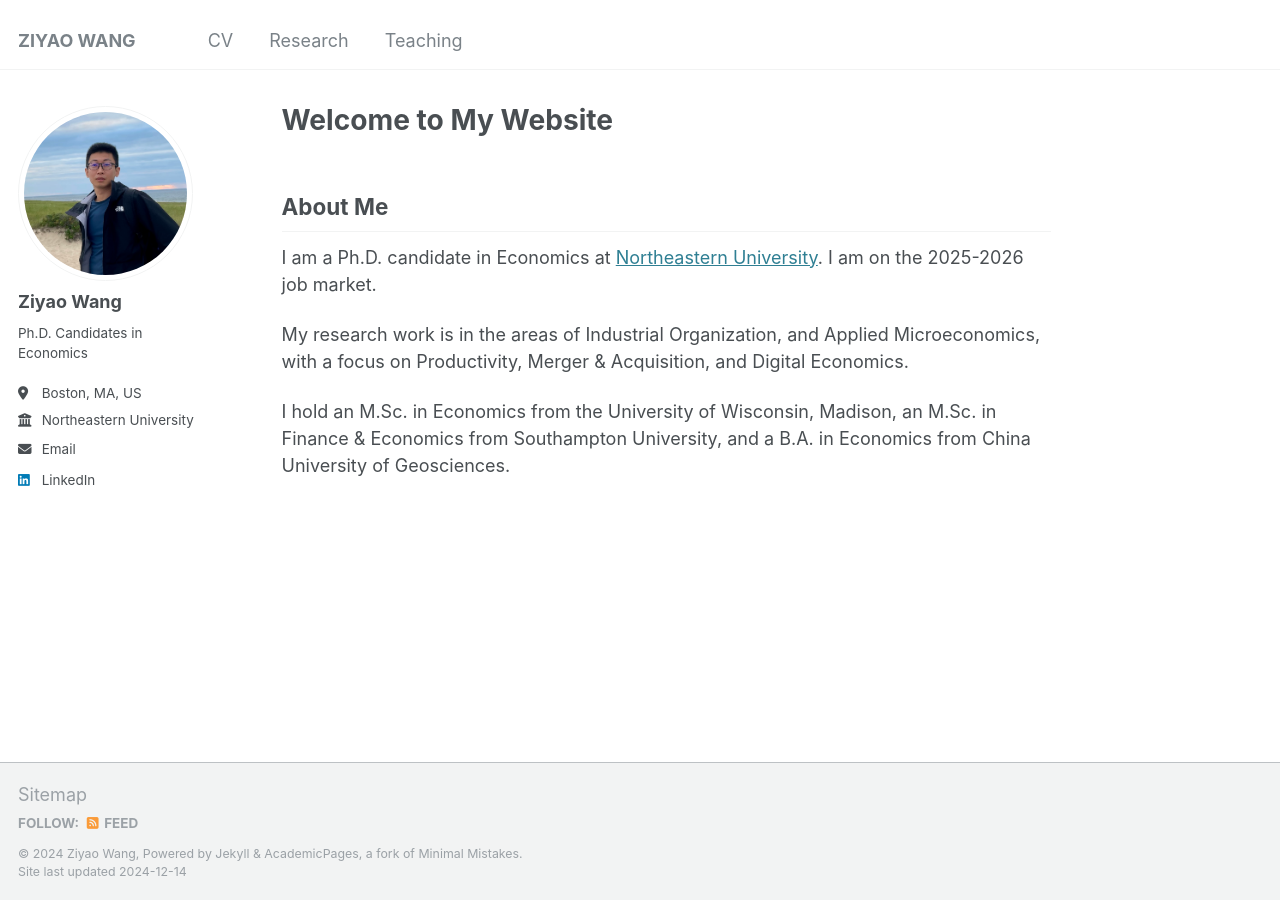
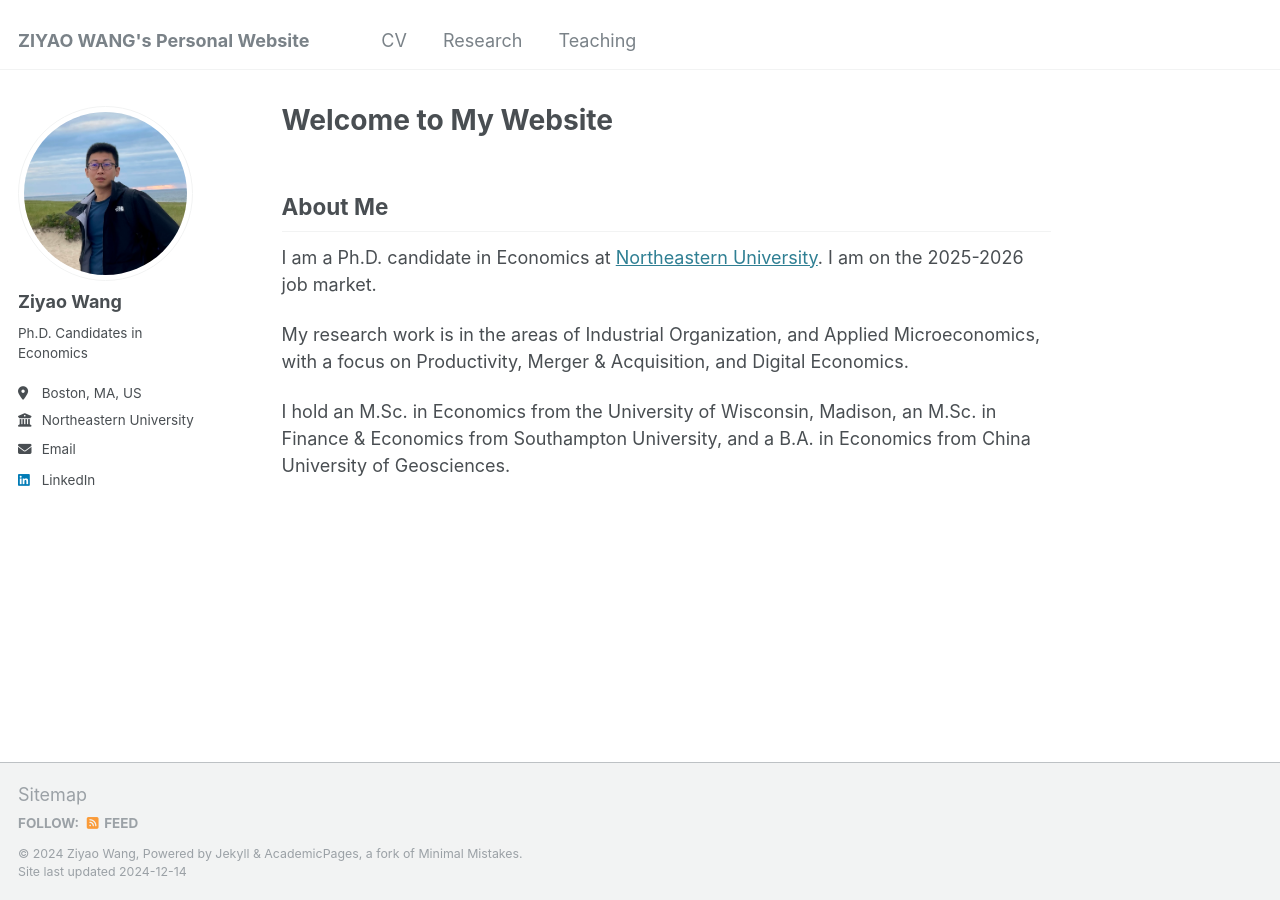
Before and after one commit to ziyaowangecon/ziyaowangecon.github.io, a Jekyll site: the page built from _pages/about.md, in a window 1280 px wide. Built offline with Jekyll 4.4.1, drawn with Linux system fonts in a browser that asks for light colours.

Commit message:
Update _config.yml

```diff
--- a/_config.yml
+++ b/_config.yml
@@ -8,7 +8,7 @@
 
 # Basic Site Settings
 locale                   : "en-US"
-title                    : "ZIYAO WANG"
+title                    : "ZIYAO WANG's Personal Website"
 title_separator          : "-"
 name                     : &name "Ziyao Wang"
 description              : &description "Ziyao Wang | Ph.D. in Economics at Northeastern University"
```
